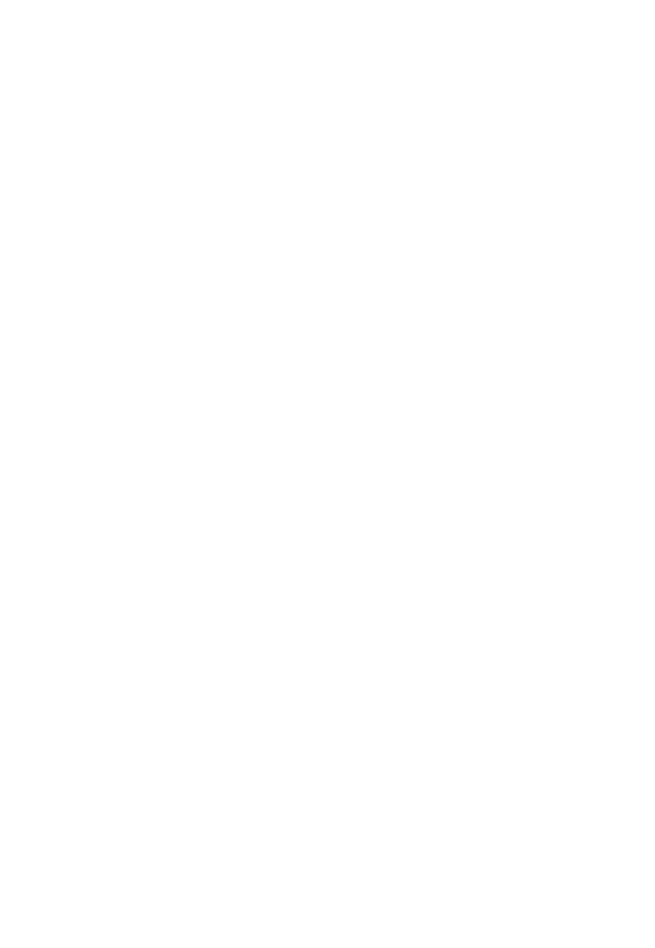
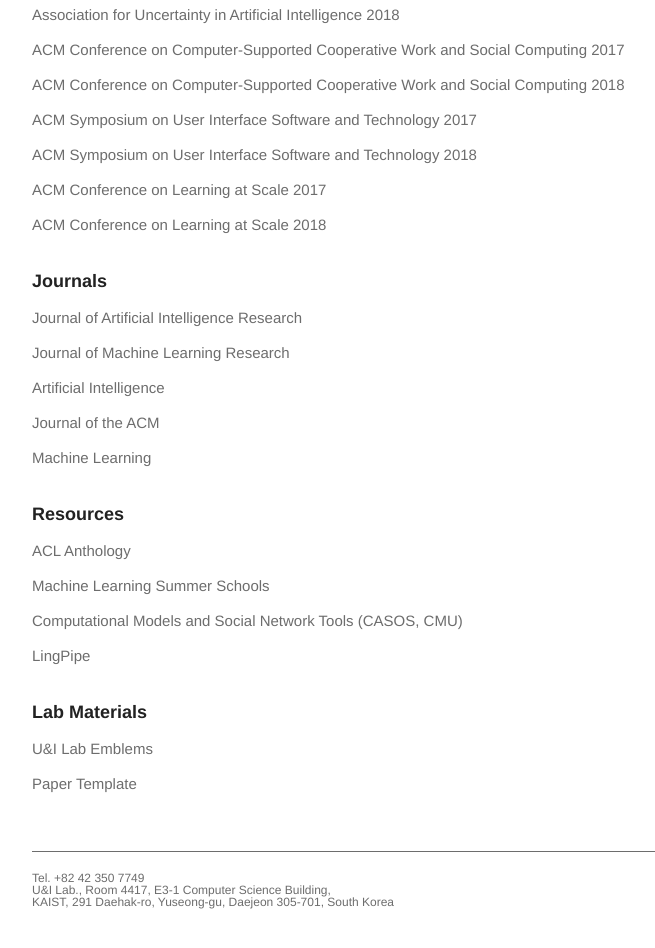
Before and after one commit to uilab-github/uilab-web-old, a React app: page /links in a window 1280 px wide. Shown: the part 940-1888 px from the top of the page, without its empty margins (96-751 px from the left). Before the commit the page ends 800 px from the top, so only its background shows below. Built offline with nearby package versions, Linux system fonts and the light colour scheme; a web font is replaced by a local one.

Commit message:
implement links page

```diff
--- /dev/null
+++ b/public/data/links.json
@@ -0,0 +1,80 @@
+[
+  {
+    "keywords":[
+      "ACM Special Interest Group on Computer-Human Interaction",
+      "Association for Computational Linguistics",
+      "ACM Special Interest Group on Information Retrieval",
+      "Association for the Advancement of Artificial Intelligence",
+      "Conference on Neural Information Processing Systems",
+      "ACM Special Interest Group on Knowledge Discovery and Data Mining",
+      "International Conference on Web and Social Media",
+      "International Conference on Machine Learning",
+      "International Joint Conference on Artificial Intelligence",
+      "International Conference on Computer Vision",
+      "Association for Uncertainty in Artificial Intelligence",
+      "ACM Conference on Computer-Supported Cooperative Work and Social Computing",
+      "ACM Symposium on User Interface Software and Technology",
+      "ACM Conference on Learning at Scale"
+    ],
+    "title":"Conferences"
+  },
+  {
+    "links":[
+      [
+        "Journal of Artificial Intelligence Research",
+        "http://www.jair.org"
+      ],
+      [
+        "Journal of Machine Learning Research",
+        "http://jmlr.csail.mit.edu/"
+      ],
+      [
+        "Artificial Intelligence",
+        "http://www.elsevier.com/wps/find/journaldescription.cws_home/505601/description#description"
+      ],
+      [
+        "Journal of the ACM",
+        "http://jacm.acm.org/"
+      ],
+      [
+        "Machine Learning",
+        "http://www.springer.com/computer/ai/journal/10994"
+      ]
+    ],
+    "title":"Journals"
+  },
+  {
+    "links":[
+      [
+        "ACL Anthology",
+        "http://aclweb.org/anthology-new/"
+      ],
+      [
+        "Machine Learning Summer Schools",
+        "http://www.mlss.cc"
+      ],
+      [
+        "Computational Models and Social Network Tools (CASOS, CMU)",
+        "http://www.casos.cs.cmu.edu/computational_tools/tools.html"
+      ],
+      [
+        "LingPipe",
+        "http://alias-i.com/lingpipe/"
+      ]
+    ],
+    "title":"Resources"
+  },
+  {
+    "links":[
+      [
+        "U&I Lab Emblems",
+        "http://uilab.kaist.ac.kr/links/resources/logos.zip"
+      ],
+      [
+        "Paper Template",
+        "http://uilab.kaist.ac.kr/links/resources/paper-template.zip"
+      ]
+    ],
+    "title":"Lab Materials"
+  }
+]
--- a/src/components/App.js
+++ b/src/components/App.js
@@ -5,6 +5,7 @@
 import Home from './Home';
 import Members from './Members';
 import Research from './Research';
+import Links from './Links';
 
 export default class App extends Component {
   render() {
@@ -16,6 +17,7 @@
             <Route exact path="/" component={Home} />
             <Route path="/members" component={Members} />
             <Route path="/research" component={Research} />
+            <Route path="/links" component={Links} />
           </Switch>
         </div>
         <Footer />
--- a/src/components/Links.js
+++ b/src/components/Links.js
@@ -0,0 +1,94 @@
+import React, { Component } from 'react'
+import { Link } from 'react-router-dom';
+import DataLoader from './DataLoader';
+
+const DATA_URL = '/public/data/links.json';
+const YEAR = (new Date()).getFullYear();
+
+class Links extends Component {
+  renderLink(link, i) {
+    return (
+      <a
+        key={i}
+        className="c-links__link"
+        target="_blank"
+        href={link[1]}
+      >
+        {link[0]}
+      </a>
+    )
+  }
+
+  renderKeywordLink(keyword, i) {
+    const currYear = `${keyword} ${YEAR}`;
+    const nextYear = `${keyword} ${YEAR + 1}`;
+    const urlCurrYear = `http://www.google.com/search?q=${encodeURIComponent(currYear)}&btnI`;
+    const urlNextYear = `http://www.google.com/search?q=${encodeURIComponent(nextYear)}&btnI`;
+
+    const linkCurrYear = (
+      <a
+        key={`${i}-curr`}
+        className="c-links__link"
+        target="_blank"
+        href={urlCurrYear}
+      >
+        {currYear}
+      </a>
+    );
+    const linkNextYear = (
+      <a
+        key={`${i}-next`}
+        className="c-links__link"
+        target="_blank"
+        href={urlNextYear}
+      >
+        {nextYear}
+      </a>
+    );
+    return (
+      <div className="u-plain-wrapper">
+        {linkCurrYear}
+        {linkNextYear}
+      </div>
+    )
+  }
+
+  renderCategory(category, i) {
+    const linkItems = (category.links || []).map((link, i) => this.renderLink(link, i));
+    const keywordLinkItems = (category.keywords || []).map((keyword, i) => this.renderKeywordLink(keyword, i));
+    const infoMessage = category.keywords ? (
+      <div className="c-links__info">
+        Links above use Google's "I'm Feeling Lucky" feature to find appropriate websites.
+      </div>
+    ) : null;
+    return (
+      <div className="c-links__category">
+        <div className="c-links__category-title">
+          {category.title}
+        </div>
+        <div className="c-links__links">
+          {linkItems}
+          {keywordLinkItems}
+        </div>
+      </div>
+    )
+  }
+
+  render() {
+    const { data } = this.props;
+    const categoryItems = data.map((category, i) => this.renderCategory(category, i));
+    return (
+      <div className="c-links">
+        {categoryItems}
+      </div>
+    );
+  }
+}
+
+export default (...props) => {
+  return (
+    <DataLoader json={DATA_URL}>
+      <Links {...props} />
+    </DataLoader>
+  );
+};
--- a/src/style/components/_links.scss
+++ b/src/style/components/_links.scss
@@ -0,0 +1,37 @@
+
+.c-links {
+  color: color('dark-grey');
+
+  &__category {
+    padding: 10px 0;
+  }
+
+  &__category-title {
+    padding: 10px 0;
+    font-size: 18px;
+    color: color('black');
+    font-weight: $bold;
+  }
+
+  &__links {
+
+  }
+
+  &__link {
+    display: block;
+    padding: 10px 0;
+    font-size: 15px;
+    color: color('dark-grey');
+
+    &:hover {
+      color: color('link');
+    }
+  }
+
+  &__info {
+    padding: 10px 0;
+    font-size: 12px;
+    color: color('grey');
+    font-style: italic;
+  }
+}
--- a/src/style/helpers/_utilities.scss
+++ b/src/style/helpers/_utilities.scss
@@ -4,6 +4,11 @@
   margin: 0 auto;
   width: 100%;
   max-width: 1024px;
+}
+
+.u-plain-wrapper {
+  padding: 0;
+  margin: 0;
 }
 
 .u-links {
```
